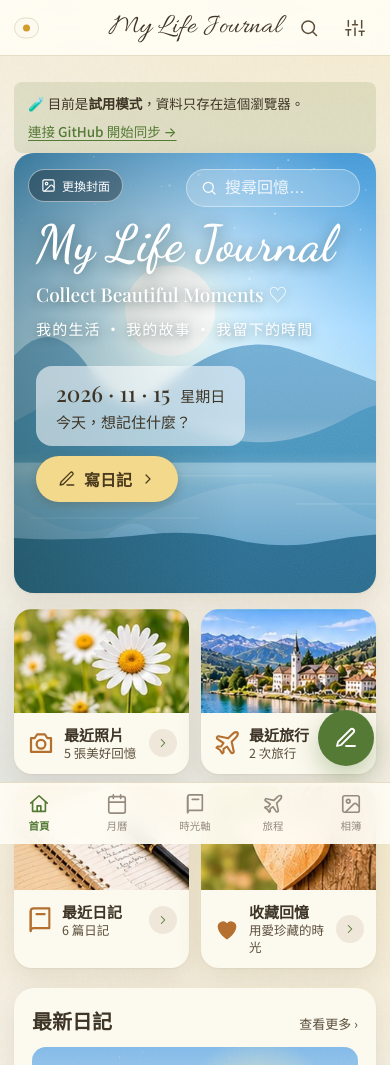
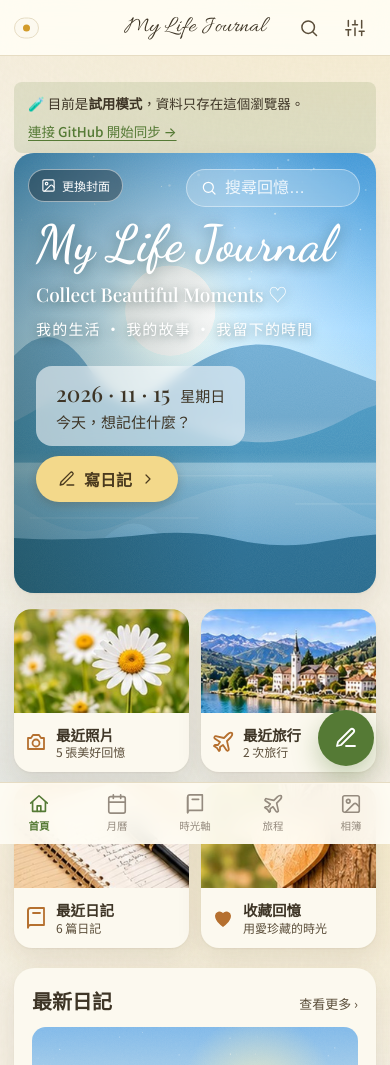
Before and after one commit to JuliaChien0911/my-life-journal, a plain HTML site: page index.html in a window 390 px wide. Shown: the top 1065 px of the page. Drawn offline with nearby package versions, Linux system fonts and the light colour scheme; a web font is replaced by a local one.

Commit message:
Phone layout fixes: compact quick cards, smaller title, image fallback color
Co-Authored-By: Claude Sonnet 5.5 <noreply@anthropic.com>
Claude-Session: https://claude.ai/code/session_012wozjYu7CsMPXWAWh9SVXB

```diff
--- a/css/app.css
+++ b/css/app.css
@@ -1160,3 +1160,17 @@ h2.sec::after { display: none; }
 .dt-r span { display: flex; align-items: center; gap: 10px; }
 .dt-new { width: 100%; border: 1px dashed var(--line); background: var(--surface); color: var(--ink); justify-content: center; text-shadow: none; font-weight: 700; font-size: 16px; }
 @media (min-width: 760px) { .dq { grid-template-columns: repeat(4, minmax(0, 1fr)); } .dh { min-height: 520px; } .dh-in { padding: 84px 48px 40px; } .dq-img { height: 116px; } }
+
+/* ===== 手機版細修 ===== */
+.dq-img { background-color: #DCE6C6; background-position: center; background-size: cover; background-repeat: no-repeat; }
+@media (max-width: 759px) {
+  .dq-row { gap: 8px; padding: 12px 10px; }
+  .dq-go { display: none; }
+  .dq-ic svg { width: 24px; height: 24px; }
+  .dq-t b { font-size: 14.5px; white-space: nowrap; }
+  .dq-t small { font-size: 12px; white-space: nowrap; overflow: hidden; text-overflow: ellipsis; }
+  .dt-r { flex-direction: row; flex-wrap: wrap; gap: 8px 16px; font-size: 14px; }
+}
+@media (max-width: 520px) {
+  .brand-text .script { font-size: 23px; }
+}
--- a/sw.js
+++ b/sw.js
@@ -1,6 +1,6 @@
 // Service Worker：讓 App 可安裝到主畫面，並在離線時仍能開啟外殼。
 // 策略：同源檔案「網路優先、失敗用快取」，所以更新程式碼後下次開啟就會自動換新。
-const VERSION = 'diary-v1-v6';
+const VERSION = 'diary-v1-v7';
 const SHELL = [
   './', 'index.html', 'css/app.css', 'manifest.webmanifest', 'icons/icon.svg',
   'js/app.js', 'js/state.js', 'js/util.js', 'js/icons.js', 'js/md.js', 'js/db.js',
```
